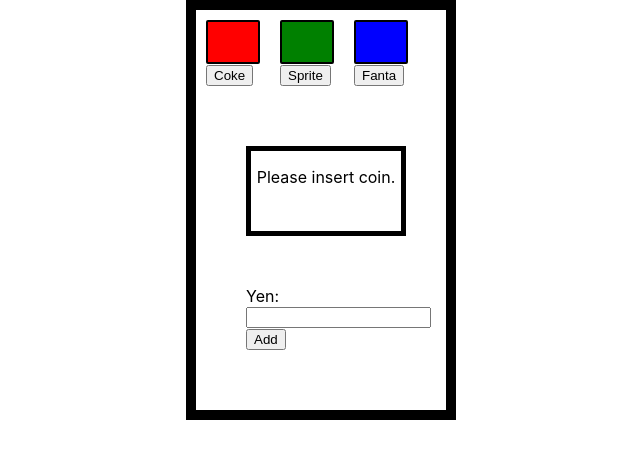
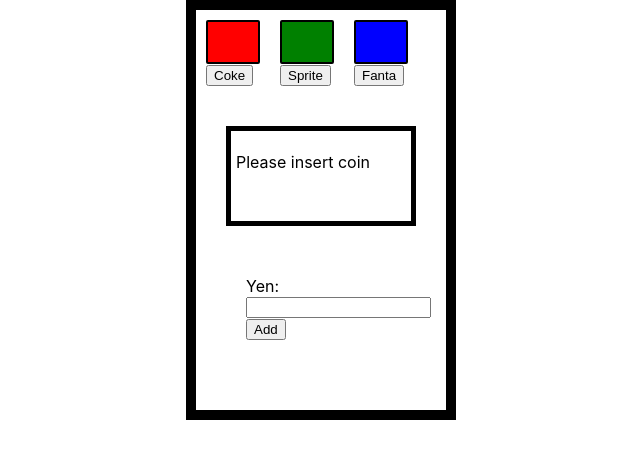
Before and after one commit to montanafish/training, a React (Create React App) app: page / in a window 1280 px wide. Shown: the top 458 px of the page, without its empty margins (319-959 px from the left). Built offline with nearby package versions, Linux system fonts and the light colour scheme.

Commit message:
chaning display logic

```diff
--- a/src/components/Display.js
+++ b/src/components/Display.js
@@ -2,23 +2,17 @@
 
 export default class Display extends Component {
   render() {
-    let message = 'Please insert coin.'
-
-    if (this.props.balance > 0) {
-      message = `${this.props.message}. You have inserted ${this.props.balance} yen`
-    }
-
     return (
       <div
         style={{
-          width: '150px',
+          width: '170px',
           height: '80px',
           border: 'solid 5px',
-          textAlign: 'center',
-          margin: '50px',
+          padding: '5px',
+          margin: '30px',
         }}
       >
-        <p>{message}</p>
+        <p>{this.props.message}</p>
       </div>
     )
   }
--- /dev/null
+++ b/src/components/VendingMachineDisplay.js
@@ -0,0 +1,26 @@
+import React from 'react'
+import Display from './Display'
+
+export default class VendingMachineDisplay extends Display {
+  render() {
+    const balance = this.props.balance
+    const isJuiceSelected = this.props.isJuiceSelected || false
+    const juicePrice = this.props.juicePrice
+
+    let message = ''
+
+    if (isJuiceSelected) {
+      // display juice name and remainging balance
+      message = ''
+    } else {
+      // display balance
+      if (balance === 0) {
+        message = 'Please insert coin'
+      } else {
+        message = `${this.props.balance} yen`
+      }
+    }
+
+    return <Display message={message} />
+  }
+}
--- a/src/containers/VendingMachine/index.js
+++ b/src/containers/VendingMachine/index.js
@@ -3,7 +3,7 @@
 
 import CoinSlot from '../../components/CoinSlot'
 import Juice from '../../components/Juice'
-import Display from '../../components/Display'
+import VendingMachineDisplay from '../../components/VendingMachineDisplay'
 
 class VendingMachine extends Component {
   constructor(props) {
@@ -43,7 +43,7 @@
           <Juice name="Fanta" price={150} color="Blue" selectJuice={this.selectJuice} />
         </div>
 
-        <Display message={this.state.message} balance={this.state.balance} />
+        <VendingMachineDisplay message={this.state.message} balance={this.state.balance} />
         <CoinSlot addCoin={this.addCoin} />
       </div>
     )
```
